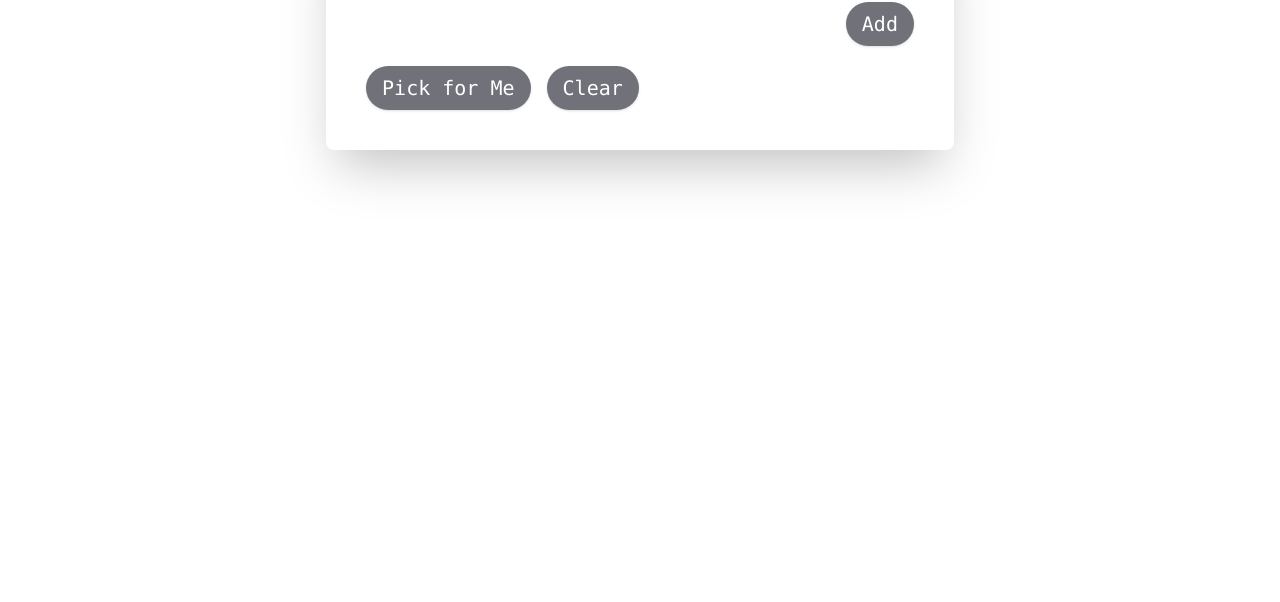
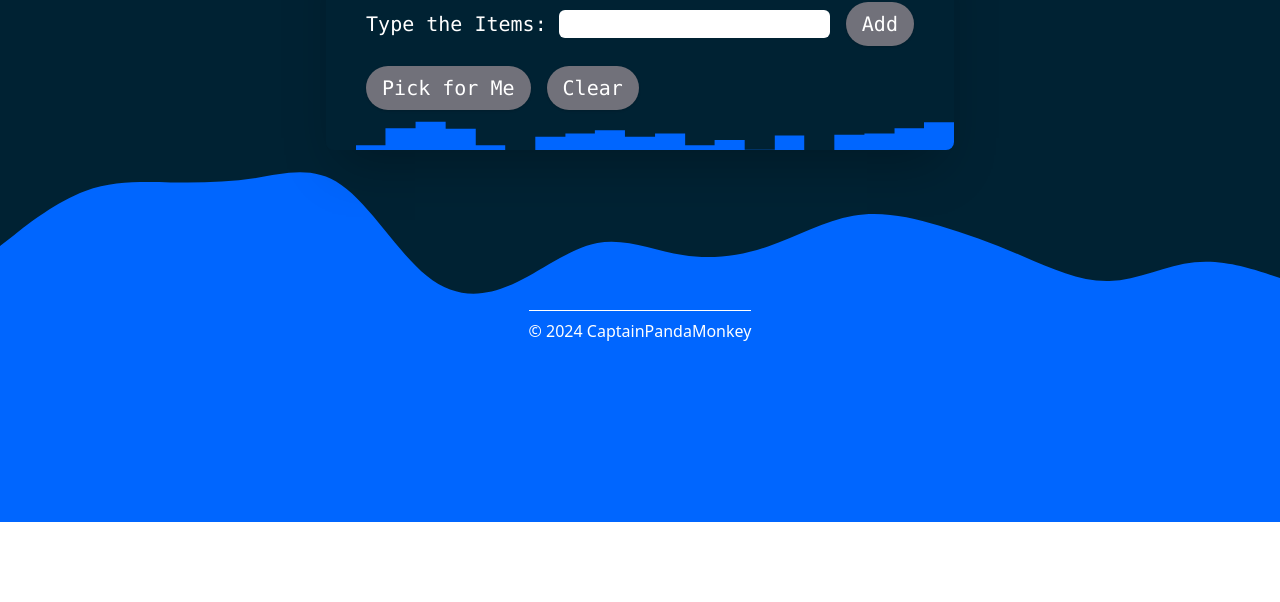
Before and after one commit to CaptainPandaMonkey5/RandomPicker, a website: page index.html in a window 1280 px wide. Shown: the part 198-800 px from the top of the page. Drawn offline with nearby package versions, Linux system fonts and the light colour scheme; the site is published under a folder, as on GitHub Pages, so addresses that start at the root find nothing.

Commit message:
fixing background image not showing

```diff
--- a/index.html
+++ b/index.html
@@ -15,11 +15,11 @@
       }
 
       .bg-wave-svg {
-        background-image: url("/wave-haikei.svg");
+        background-image: url("wave-haikei.svg");
       }
 
       .bg-block-wave-svg {
-        background-image: url("/block-wave-haikei.svg");
+        background-image: url("block-wave-haikei.svg");
       }
     </style>
   </head>
--- a/styles.css
+++ /dev/null
@@ -1,28 +0,0 @@
-* {
-  box-sizing: border-box;
-}
-
-body {
-  font-family: Arial, sans-serif;
-  display: flex;
-  justify-content: center;
-  align-items: center;
-  margin: 0;
-  background-color: 	#4b3b42;
-}
-
-.container {
-  background-color:#e2cbb0;
-  border: 2rem;
-  border-color: black;
-  border-radius: 5rem;
-  display: inline-block;
-  padding: 2rem;
-  margin-top: 10rem;
-  margin-bottom: 10rem;
-}
-
-.gen-form {
-  align-items: center;
-  justify-content: center;
-}
```
